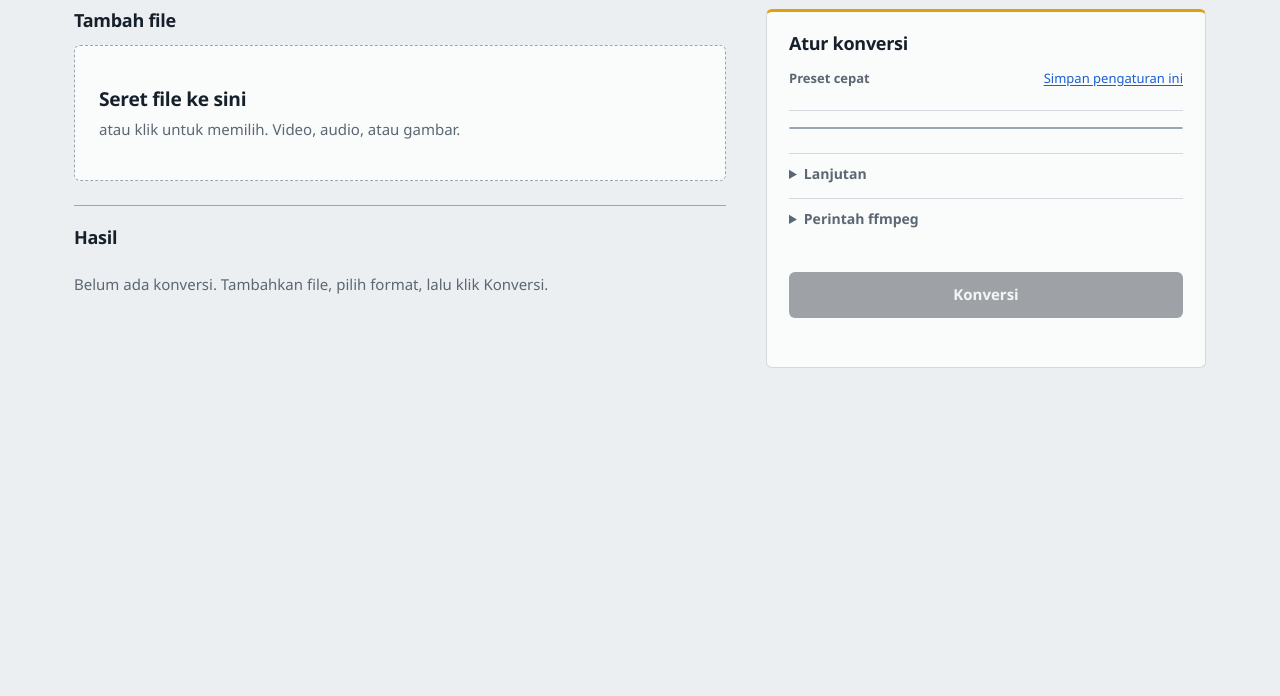
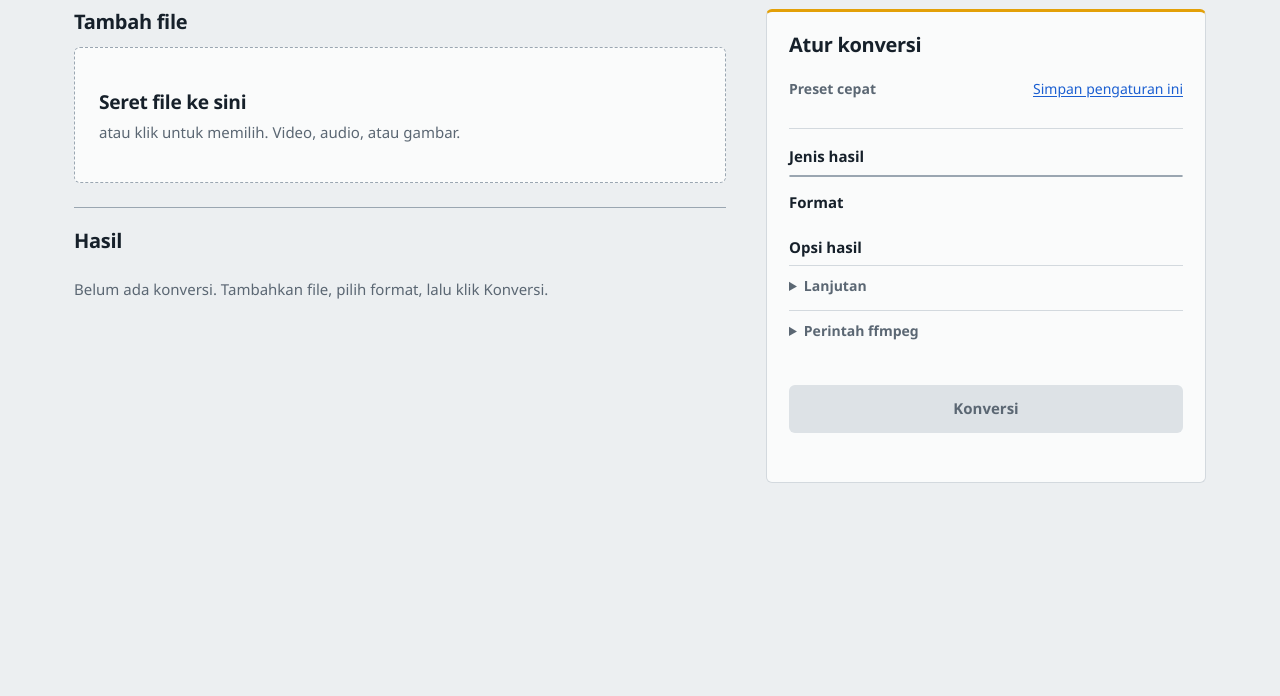
Before and after one commit to andysaktia/konvert-media, a plain HTML site: page konvert/static/index.html in a window 1280 px wide. Shown: the part 104-800 px from the top of the page. Drawn offline with Linux system fonts and the light colour scheme; no server answers.

Commit message:
update ui ux

```diff
--- a/konvert/static/index.html
+++ b/konvert/static/index.html
@@ -45,10 +45,13 @@
         <div id="profiles" class="chips"></div>
       </div>
 
+      <p class="control-heading">Jenis hasil</p>
       <fieldset id="groups" class="seg"><legend class="sr">Jenis hasil</legend></fieldset>
+      <p class="control-heading format-heading">Format</p>
       <div id="formats" class="chips" role="radiogroup" aria-label="Format"></div>
       <p id="fmtDesc" class="fmt-desc"></p>
 
+      <p class="control-heading options-heading">Opsi hasil</p>
       <div id="params" class="params"></div>
       <details id="advWrap" class="more">
         <summary>Lanjutan</summary>
--- a/konvert/static/style.css
+++ b/konvert/static/style.css
@@ -57,9 +57,10 @@ code, pre { font-family: "Cascadia Mono", Consolas, "SF Mono", monospace; }
 .top h1 { margin: 0; font-size: 1.75rem; line-height: 1.15; font-weight: 700; letter-spacing: -0.035em; }
 .top-meta { min-width: 0; text-align: right; }
 .top-meta p { margin: 0; color: var(--muted); font-size: .875rem; }
+.top-meta .engine { color: var(--ink); font-weight: 600; }
 .engine[data-kind="error"] { color: var(--bad); }
 .dest { margin-top: 2px !important; }
-.dest code { font-size: .8125rem; color: var(--ink); overflow-wrap: anywhere; }
+.dest code { font-size: 13px; color: var(--ink); overflow-wrap: anywhere; }
 
 .bench {
   display: grid;
@@ -77,7 +78,7 @@ code, pre { font-family: "Cascadia Mono", Consolas, "SF Mono", monospace; }
 .rows > li:first-child { border-top: 0; }
 .intake h2, .setup h2, .queue h2 {
   margin: 0 0 12px;
-  font-size: 1.125rem;
+  font-size: 1.25rem;
   line-height: 1.3;
   font-weight: 650;
   letter-spacing: -0.015em;
@@ -89,13 +90,17 @@ code, pre { font-family: "Cascadia Mono", Consolas, "SF Mono", monospace; }
   background: var(--panel); border: 1px solid var(--line-strong); border-radius: var(--r); cursor: pointer;
 }
 .btn:hover { background: var(--track); }
+.btn:active, .icon:active, .pbtn:active, .px:active { transform: translateY(1px); }
 .btn.solid { color: var(--paper); background: var(--ink); border-color: var(--ink); }
 .btn.solid:hover { opacity: .88; background: var(--ink); }
 .linkbtn {
-  padding: 0; border: 0; background: none; font: inherit; font-size: .8125rem;
+  min-height: 36px; padding: 0; border: 0; background: none; font: inherit; font-size: .875rem;
   color: var(--focus); text-decoration: underline; text-underline-offset: 2px; cursor: pointer;
 }
-.mini { color: var(--muted); font-size: .8125rem; font-weight: 600; }
+.mini { color: var(--muted); font-size: .875rem; font-weight: 600; }
+.control-heading { margin: 0 0 6px; font-size: .9375rem; font-weight: 650; }
+.format-heading { margin-top: 14px; }
+.options-heading { margin-top: 16px; }
 
 /* ---------- area seret ---------- */
 .drop {
@@ -129,9 +134,9 @@ code, pre { font-family: "Cascadia Mono", Consolas, "SF Mono", monospace; }
 .setup {
   align-self: start; position: sticky; top: 16px;
   max-height: calc(100vh - 32px); overflow-y: auto;
-  padding: 20px 22px; background: var(--panel); border: 1px solid var(--line); border-radius: var(--r);
+  padding: 20px 22px; background: var(--panel); border: 1px solid var(--line);
+  border-top: 3px solid var(--signal); border-radius: var(--r);
 }
-.setup { border-top: 3px solid var(--signal); }
 
 .profiles { margin-bottom: 16px; padding-bottom: 14px; border-bottom: 1px solid var(--line); }
 .profiles-head { display: flex; align-items: baseline; justify-content: space-between; gap: 12px; margin-bottom: 8px; }
@@ -190,7 +195,7 @@ input[type="text"] { width: 100%; }
 .more[open] > .params { margin-top: 0; }
 .cmd {
   margin: 0 0 8px; padding: 10px; max-height: 180px; overflow: auto;
-  white-space: pre-wrap; overflow-wrap: anywhere; font-size: .8125rem; line-height: 1.45;
+  white-space: pre-wrap; overflow-wrap: anywhere; font-size: 13px; line-height: 1.45;
   background: var(--track); border-radius: var(--r);
 }
 .more > .btn { margin-bottom: 10px; }
@@ -202,12 +207,13 @@ input[type="text"] { width: 100%; }
 
 .primary {
   position: sticky; bottom: 0;
-  width: 100%; margin-top: 12px; padding: 11px 16px;
-  font: inherit; font-weight: 600; color: var(--paper); background: var(--ink);
+  width: 100%; min-height: 48px; margin-top: 12px; padding: 11px 16px;
+  font: inherit; font-weight: 650; color: var(--ink); background: var(--signal);
   border: 0; border-radius: var(--r); cursor: pointer;
 }
-.primary:hover:not(:disabled) { opacity: .88; }
-.primary:disabled { opacity: .4; cursor: not-allowed; }
+.primary:hover:not(:disabled) { filter: brightness(.96); }
+.primary:active:not(:disabled) { transform: translateY(1px); }
+.primary:disabled { color: var(--muted); background: var(--track); cursor: not-allowed; }
 .notice { min-height: 1.5em; margin: 8px 0 0; color: var(--muted); font-size: .875rem; }
 .notice[data-kind="error"] { color: var(--bad); }
 
@@ -227,13 +233,13 @@ input[type="text"] { width: 100%; }
 .status { color: var(--muted); font-size: .875rem; }
 .job[data-status="done"] .status { color: var(--ok); }
 .job[data-status="error"] .status { color: var(--bad); }
-.job-path { color: var(--muted); font-size: .8125rem; overflow-wrap: anywhere; }
+.job-path { color: var(--muted); font-size: 13px; overflow-wrap: anywhere; }
 .actions { display: flex; flex-wrap: wrap; align-items: center; gap: 8px; justify-content: flex-end; }
 .job-err { grid-column: 1 / -1; font-size: .875rem; }
 .job-err summary { cursor: pointer; color: var(--muted); }
 .job-err pre {
   margin: 6px 0 0; padding: 10px; max-height: 180px; overflow: auto;
-  white-space: pre-wrap; overflow-wrap: anywhere; font-size: .8125rem; line-height: 1.45;
+  white-space: pre-wrap; overflow-wrap: anywhere; font-size: 13px; line-height: 1.45;
   background: var(--track); border-radius: var(--r);
 }
 
@@ -256,6 +262,7 @@ input[type="text"] { width: 100%; }
 .job[data-status="cancelled"] .strip { --fill: var(--line-strong); }
 @media (prefers-reduced-motion: no-preference) {
   .strip i { transition: width .3s linear; }
+  .btn, .icon, .pbtn, .px, .chip, .drop, .primary { transition: background-color .14s ease, border-color .14s ease, color .14s ease, filter .14s ease; }
 }
 
 /* ---------- layar sempit ---------- */
```
